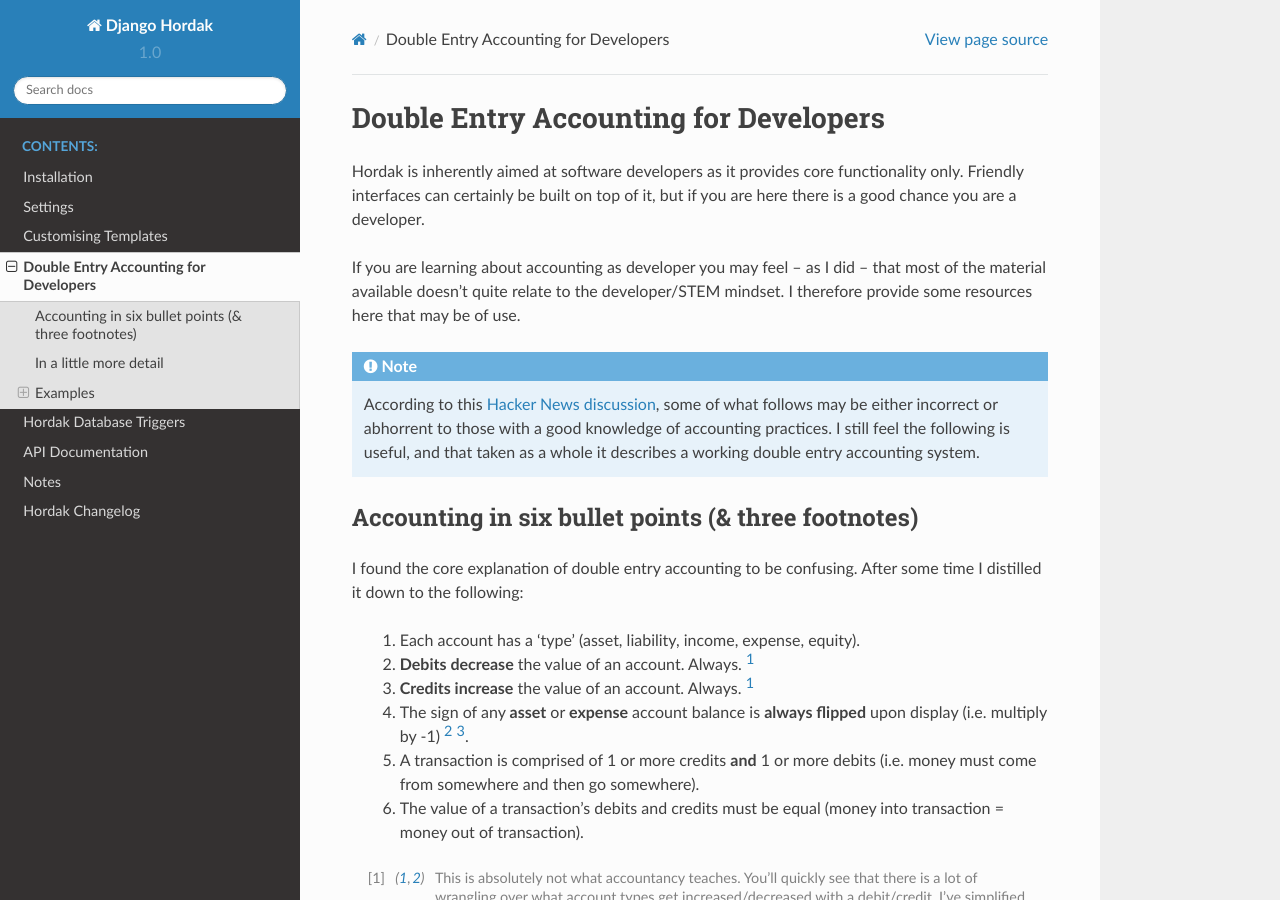
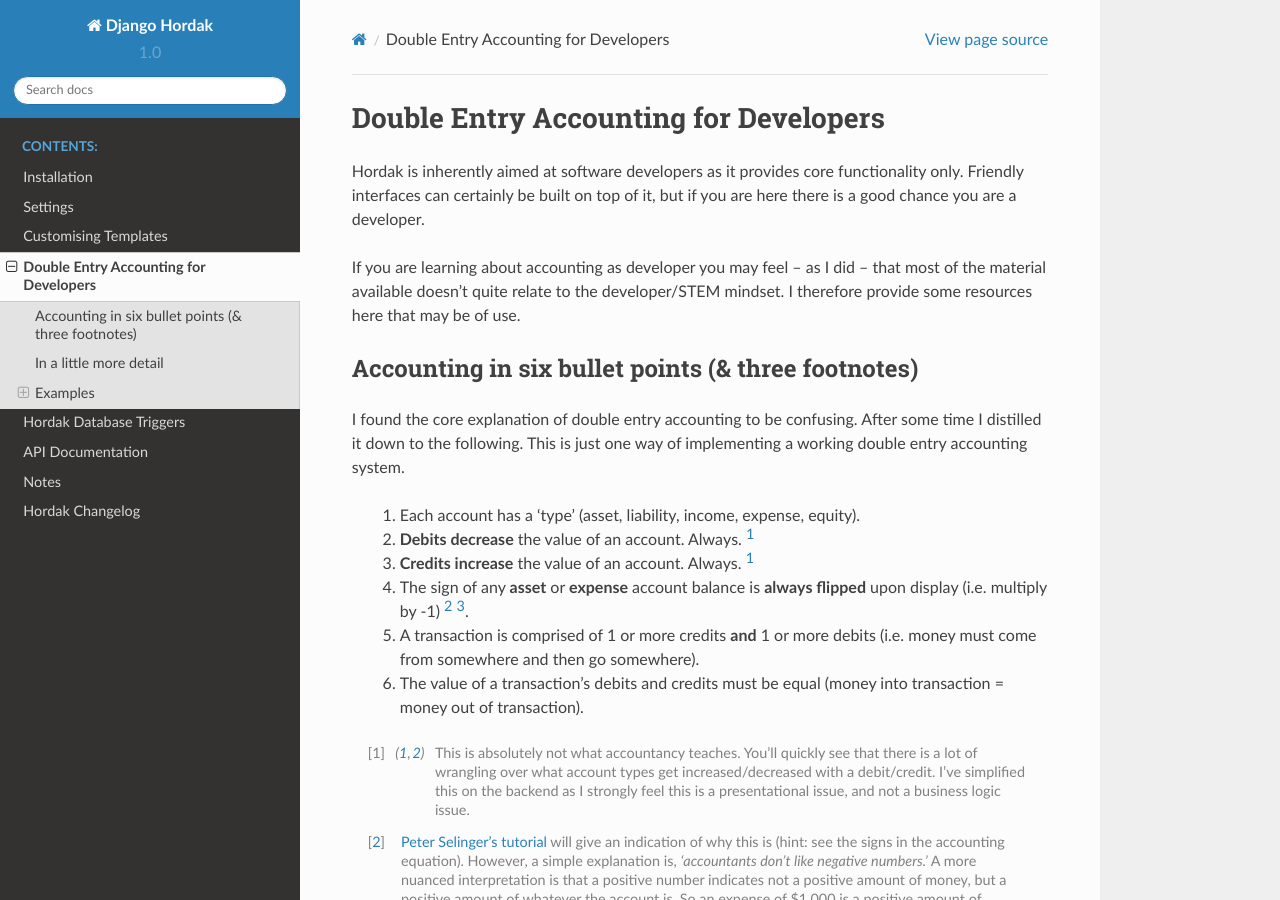
Before and after one commit to adamcharnock/django-hordak, a Sphinx documentation site: the page built from docs/accounting-for-developers.rst, in a window 1280 px wide and 900 px high. Built offline with Sphinx 7.4.7 and the Read the Docs theme 2.0.0, drawn with Linux system fonts in a browser that asks for light colours.

Commit message:
Potential fix for #108, plus a little cleanup

```diff
--- a/docs/accounting-for-developers.rst
+++ b/docs/accounting-for-developers.rst
@@ -11,19 +11,13 @@ If you are learning about accounting as developer you may feel – as I did –
 most of the material available doesn't quite relate to the developer/STEM mindset. I
 therefore provide some resources here that may be of use.
 
-.. note::
-
-    According to this `Hacker News discussion`_, some of what follows may be either incorrect
-    or abhorrent to those with a good knowledge of accounting practices. I still
-    feel the following is useful, and that taken as a whole it describes a working
-    double entry accounting system.
-
 
 Accounting in six bullet points (& three footnotes)
 ---------------------------------------------------
 
 I found the core explanation of double entry accounting to be confusing. After some
-time I distilled it down to the following:
+time I distilled it down to the following. This is just one way of
+implementing a working double entry accounting system.
 
  #. Each account has a 'type' (asset, liability, income, expense, equity).
  #. **Debits decrease** the value of an account. Always. [1]_
@@ -126,5 +120,3 @@ Let's show how we represent a single housemate's payment:
 
 Because the bank account is an asset account, we flip the sign of its balance.
 **The result is that both accounts increase in value.**
-
-.. _hacker news discussion: https://news.ycombinator.com/item?id=23964513
```
Also changed, not shown: 2 other files.
